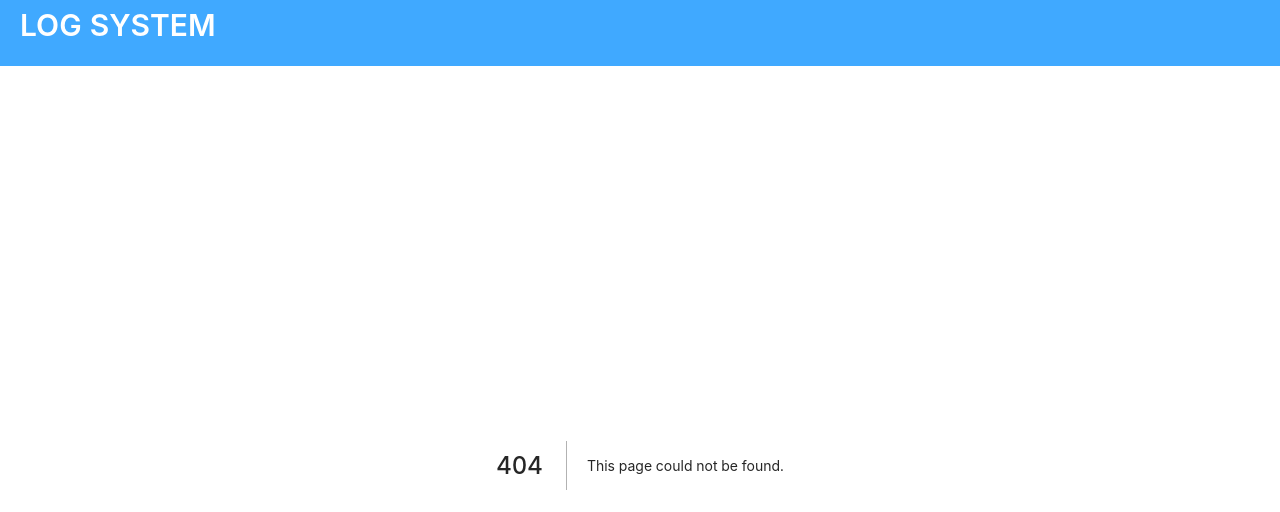
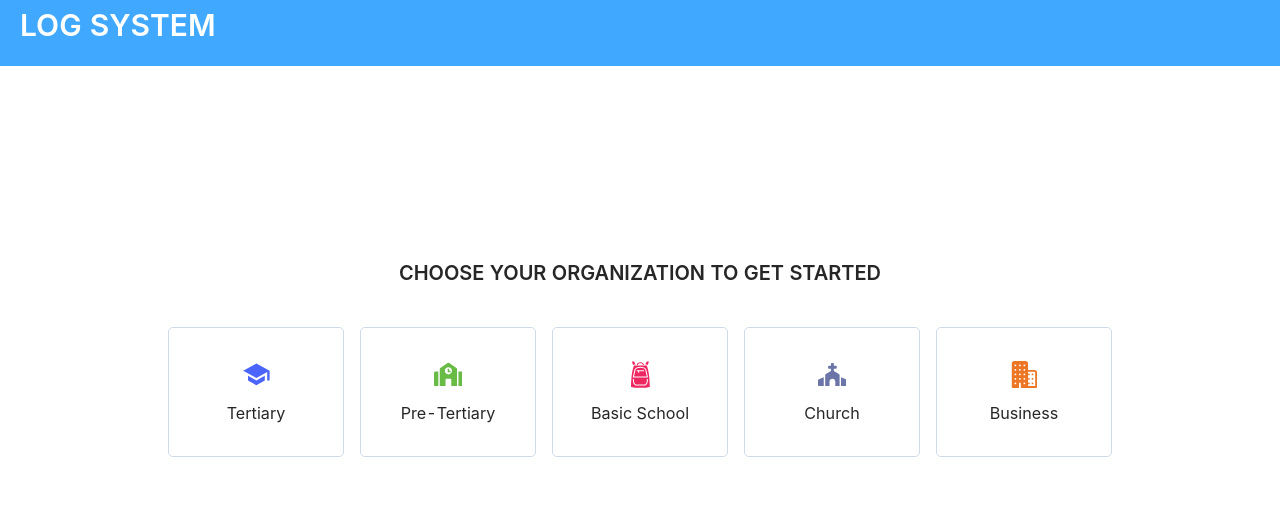
Before and after one commit to Maxwell-Kwaning/Log-System, a Next.js app: page /choose-organization in a window 1280 px wide. Before the commit this address had no page. Shown: the top 512 px of the page. Built offline with nearby package versions, Linux system fonts and the light colour scheme.

Commit message:
creating new organization

```diff
--- a/components/organizationCard/OrganizationCard.js
+++ b/components/organizationCard/OrganizationCard.js
@@ -1,5 +1,5 @@
 import React from "react";
-import styles from "./organizationCard.module.css";
+import styles from "../../styles/OrganizationCard.module.css";
 
 // tertiary
 // pre-tertiary
--- /dev/null
+++ b/pages/choose-organization/index.js
@@ -0,0 +1,68 @@
+import { Col, Row, Typography } from "antd";
+import React from "react";
+import styles from "../../styles/ChooseOrganization.module.css";
+import OrganizationCard from "../../components/organizationCard/OrganizationCard";
+import { FaSchool, FaChurch } from "react-icons/fa";
+import { MdSchool } from "react-icons/md";
+import { GiSchoolBag } from "react-icons/gi";
+import { IoBusiness } from "react-icons/io5";
+
+const { Title } = Typography;
+
+export default function Organization() {
+  return (
+    <div className={styles.container}>
+      <div>
+        <Title
+          level={4}
+          style={{
+            textAlign: "center",
+            marginTop: "50px",
+            marginBottom: "30px",
+          }}
+        >
+          CHOOSE YOUR ORGANIZATION TO GET STARTED
+        </Title>
+      </div>
+
+      <div className={styles.organizationCards}>
+        <Row
+          justify="center"
+          gutter={{ xs: 8, sm: 8, md: 10, lg: 16 }}
+          style={{ width: "100%" }}
+        >
+          <Col className="gutter-row" xs={12} sm={8} md={6} lg={4}>
+            <OrganizationCard
+              label="Tertiary"
+              icon={<MdSchool color="#4b65fb" />}
+            />
+          </Col>
+          <Col className="gutter-row" xs={12} sm={8} md={6} lg={4}>
+            <OrganizationCard
+              label="Pre-Tertiary"
+              icon={<FaSchool color="#68bb44" />}
+            />
+          </Col>
+          <Col className="gutter-row" xs={12} sm={8} md={6} lg={4}>
+            <OrganizationCard
+              label="Basic School"
+              icon={<GiSchoolBag color="#ee2761" />}
+            />
+          </Col>
+          <Col className="gutter-row" xs={12} sm={8} md={6} lg={4}>
+            <OrganizationCard
+              label="Church"
+              icon={<FaChurch color="#6c75a7" />}
+            />
+          </Col>
+          <Col className="gutter-row" xs={12} sm={8} md={6} lg={4}>
+            <OrganizationCard
+              label="Business"
+              icon={<IoBusiness color="#ec7624" />}
+            />
+          </Col>
+        </Row>
+      </div>
+    </div>
+  );
+}
--- /dev/null
+++ b/styles/ChooseOrganization.module.css
@@ -0,0 +1,16 @@
+.container {
+    width: 90%;
+    display: flex;
+    flex-direction: column;
+    align-items: center;
+    justify-content: center;
+    height: 34rem;
+    margin: auto;
+}
+
+.organizationCards {
+    display: flex;
+    justify-content: center;
+    flex-wrap: wrap;
+    width: 100%;
+}
--- /dev/null
+++ b/styles/OrganizationCard.module.css
@@ -0,0 +1,25 @@
+.organizationCard {
+  width: 100%;
+  height: 130px;
+  margin: 10px auto;
+  border: 1px solid rgb(206, 220, 233);
+  border-radius: 5px;
+  display: flex;
+  box-sizing: border-box;
+  flex-direction: column;
+  justify-content: center;
+  align-items: center;
+  cursor: pointer;
+}
+
+.organizationCard:hover {
+  background-color: rgb(246, 246, 246);
+}
+
+.organizationCard .icon {
+  font-size: 1.8rem;
+}
+
+.organizationCard .label {
+  font-size: 1.01rem;
+}
```
Also changed, not shown: components/organizationCard/OrganizationCard.module.css (deleted, +0 -12 lines), pages/index.js (+2 -14 lines), styles/globals.css (line endings or trailing spaces).
